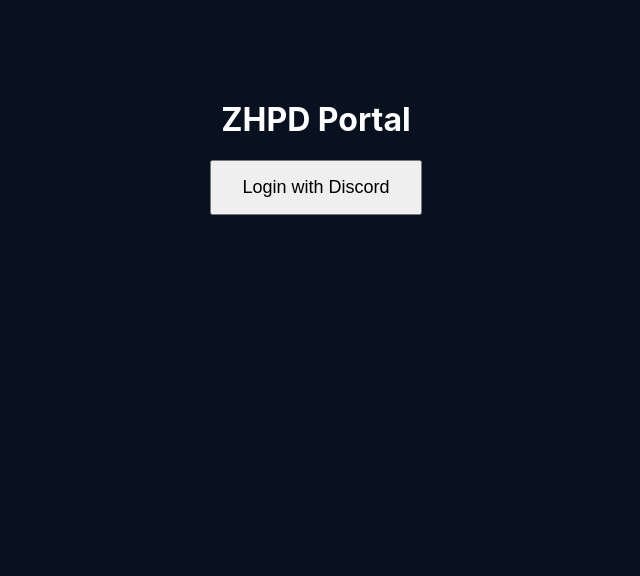
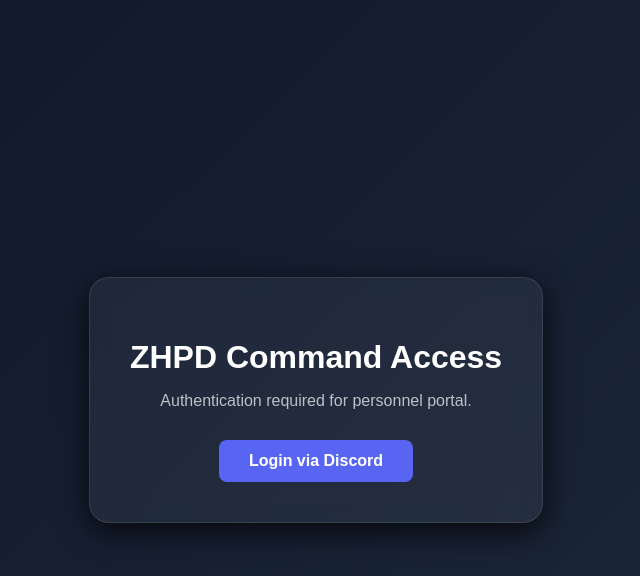
Before and after one commit to morkelchristan-cpu/zhpd-website, a Next.js app: page / in a window 1280 px wide. Shown: the top 576 px of the page, without its empty margins (324-964 px from the left). Built offline with nearby package versions, Linux system fonts and the light colour scheme; no server answers.

Commit message:
Updated login page.

```diff
--- a/src/components/AuthGuard.tsx
+++ b/src/components/AuthGuard.tsx
@@ -2,22 +2,51 @@
 import { useSession, signIn } from 'next-auth/react';
 
 export default function AuthGuard({ children }: { children: React.ReactNode }) {
-  const { data: session, status } = useSession();
+  const { status } = useSession();
 
-  if (status === 'loading') {
-    return <div style={{ color: 'white', textAlign: 'center', marginTop: '100px' }}>Authenticating...</div>;
-  }
+  if (status === 'loading') return <div style={{ color: '#fff', textAlign: 'center', marginTop: '20vh' }}>Loading Secure Portal...</div>;
 
-  if (!session) {
+  if (status === 'unauthenticated') {
     return (
-      <div style={{ textAlign: 'center', marginTop: '100px', color: 'white' }}>
-        <h1>ZHPD Portal</h1>
-        <button
-          onClick={() => signIn('discord')}
-          style={{ padding: '15px 30px', fontSize: '18px', cursor: 'pointer' }}
-        >
-          Login with Discord
-        </button>
+      <div style={{
+        display: 'flex',
+        justifyContent: 'center',
+        alignItems: 'center',
+        height: '100vh',
+        background: 'linear-gradient(135deg, #0f172a 0%, #1e293b 100%)',
+        color: 'white',
+        fontFamily: 'sans-serif'
+      }}>
+        <div style={{
+          padding: '40px',
+          background: 'rgba(255, 255, 255, 0.05)',
+          backdropFilter: 'blur(10px)',
+          borderRadius: '20px',
+          border: '1px solid rgba(255, 255, 255, 0.1)',
+          textAlign: 'center',
+          boxShadow: '0 8px 32px 0 rgba(0, 0, 0, 0.8)'
+        }}>
+          <h1 style={{ marginBottom: '10px', fontSize: '2rem' }}>ZHPD Command Access</h1>
+          <p style={{ opacity: 0.7, marginBottom: '30px' }}>Authentication required for personnel portal.</p>
+          <button
+            onClick={() => signIn('discord')}
+            style={{
+              padding: '12px 30px',
+              fontSize: '16px',
+              fontWeight: 'bold',
+              color: 'white',
+              backgroundColor: '#5865F2',
+              border: 'none',
+              borderRadius: '8px',
+              cursor: 'pointer',
+              transition: 'transform 0.2s, background 0.2s'
+            }}
+            onMouseOver={(e) => e.currentTarget.style.transform = 'scale(1.05)'}
+            onMouseOut={(e) => e.currentTarget.style.transform = 'scale(1)'}
+          >
+            Login via Discord
+          </button>
+        </div>
       </div>
     );
   }
```
